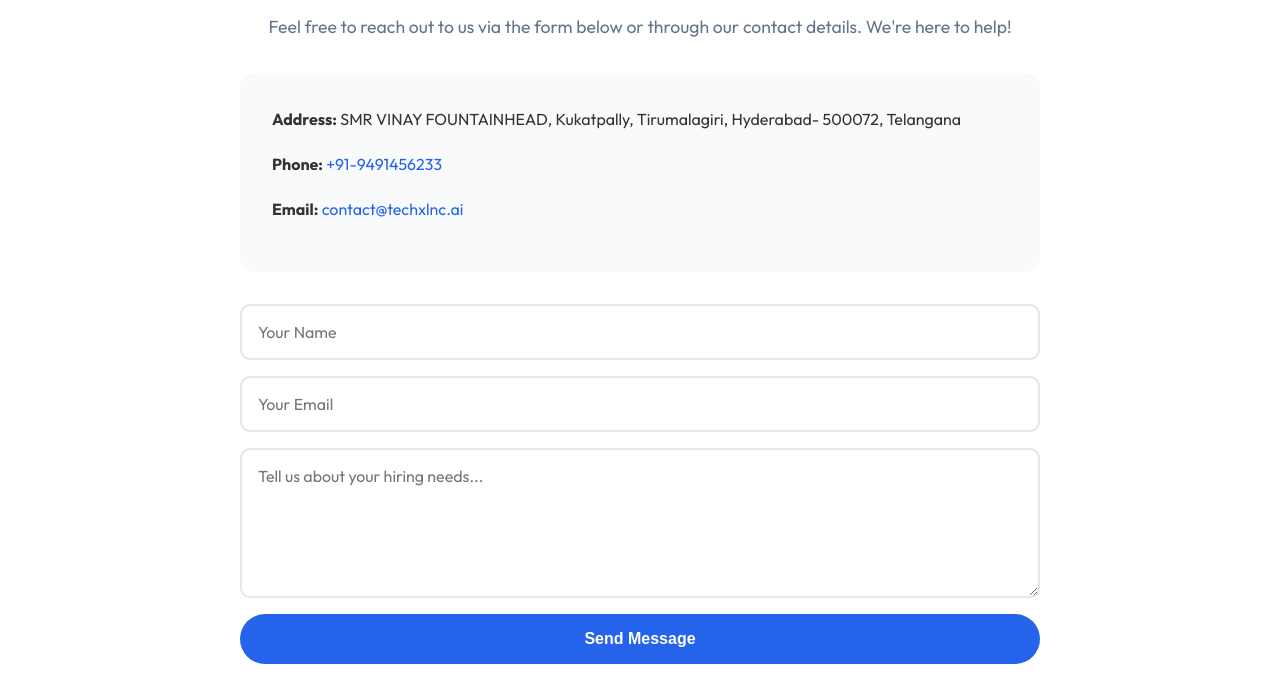
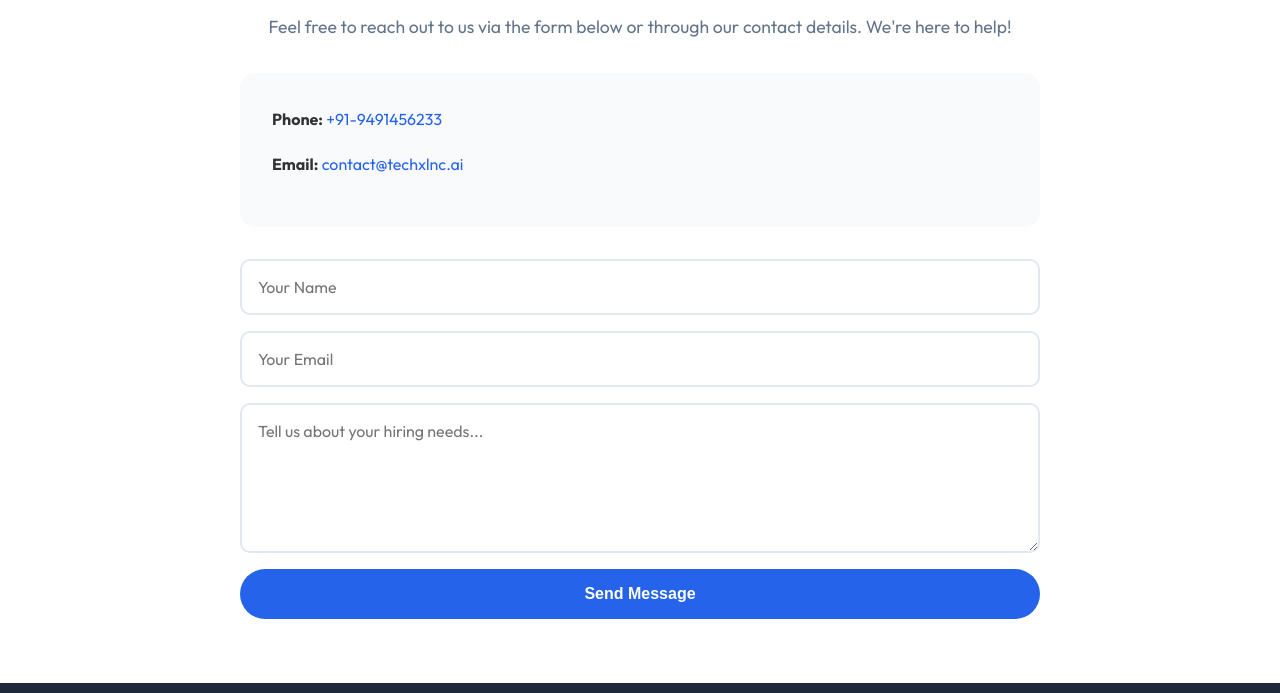
Before and after one commit to rajiniyarramreddy/rajiniyarramreddy.github.io, a plain HTML site: page index.html in a window 1280 px wide. Shown: the part 4045-4738 px from the top of the page. Drawn offline with Linux system fonts and the light colour scheme.

Commit message:
Update index.html
updated address

```diff
--- a/index.html
+++ b/index.html
@@ -790,9 +790,7 @@
                 Feel free to reach out to us via the form below or through our contact details. We're here to help!
             </p>
             <div class="contact-details">
-                <p>
-                    <strong>Address:</strong> SMR VINAY FOUNTAINHEAD, Kukatpally, Tirumalagiri, Hyderabad- 500072, Telangana
-                </p>
+
                 <p>
                     <strong>Phone:</strong> <a href="tel:+919491456233">+91-9491456233</a>
                 </p>
```
